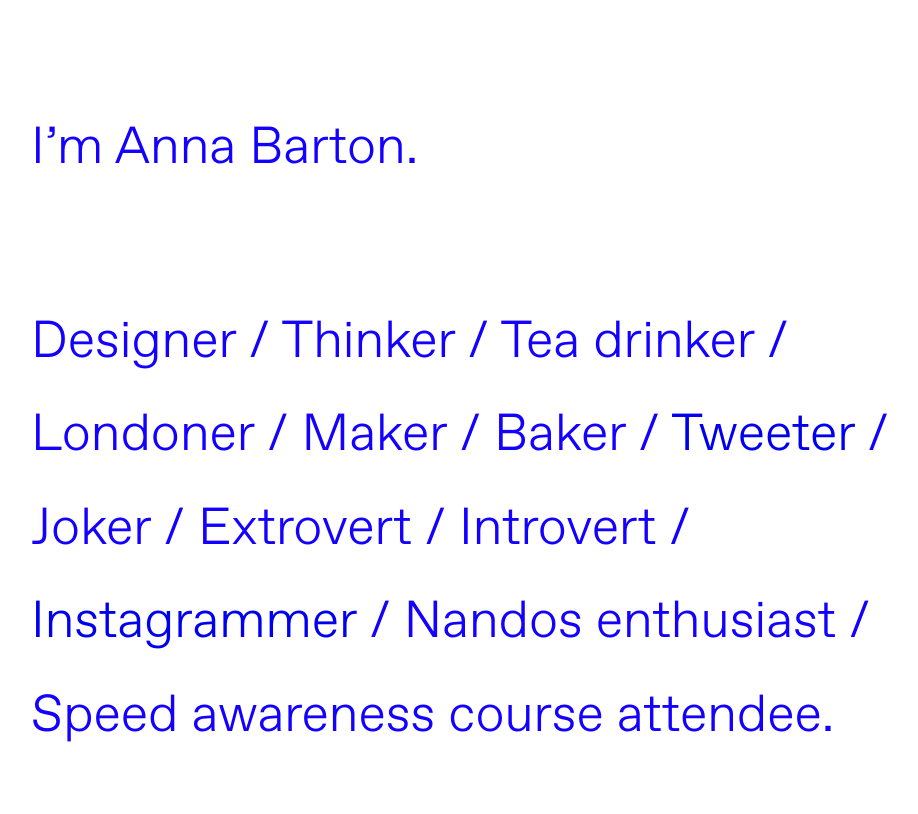
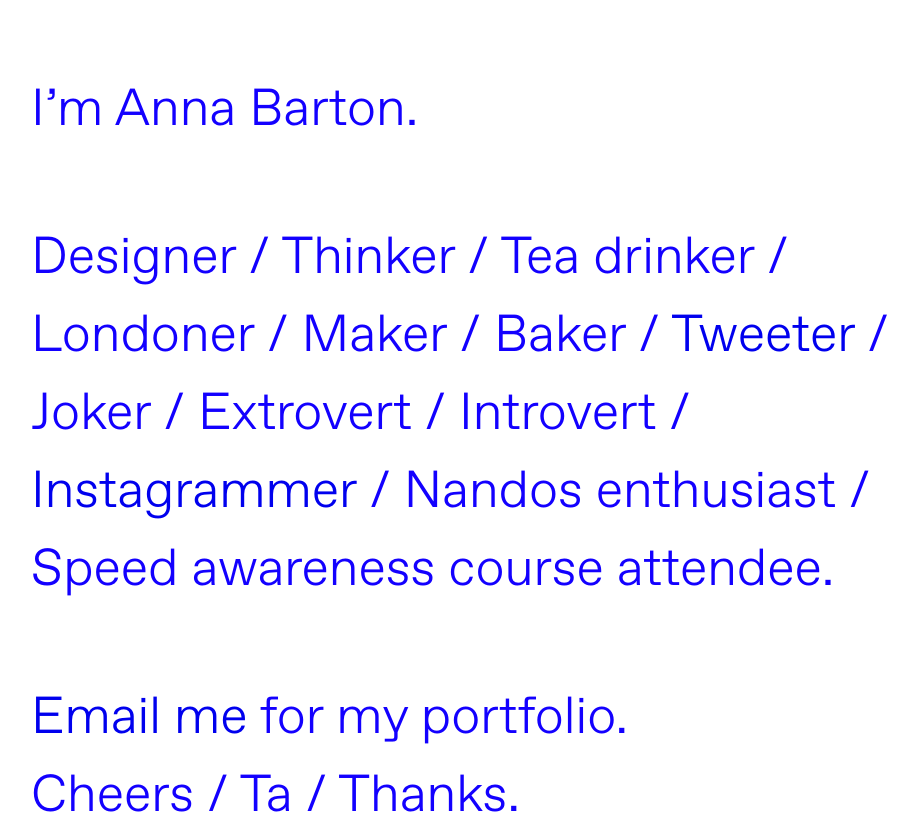
Before and after one commit to cjmontgom/anna-portfolio, a React app: page / in a window 1280 px wide. Shown: the top 814 px of the page, without its empty margins (77-995 px from the left). Built offline with nearby package versions, Linux system fonts and the light colour scheme.

Commit message:
Spacing change

```diff
--- a/src/styles/App.styles.ts
+++ b/src/styles/App.styles.ts
@@ -12,7 +12,7 @@ export const Body = styled.div`
   font-family: ${theme.font.fontFace};
 
   text-align: left;
-  line-height: 1.8;
+  line-height: 1.5;
 
   @media only screen and (max-width: 600px) {
     font-size: 14px;
@@ -32,7 +32,7 @@ export const Body = styled.div`
 `;
 
 export const Section = styled.div<SectionProps>`
-  margin: 100px 0 100px 100px;
+  margin: 70px 0 70px 100px;
 
   @media only screen and (max-width: 600px) {
     margin: ${props => (props.top ? "100px 0 0 40px;" : "50px 0 0 40px;")};
--- a/src/styles/theme.ts
+++ b/src/styles/theme.ts
@@ -13,7 +13,7 @@ export interface Theme {
 const theme: Theme = {
   colours: {
     primary: "#1300FF",
-    secondary: "#f5d742"
+    secondary: "#FFFF00"
   },
   font: {
     fontFace: "Favorit"
```
